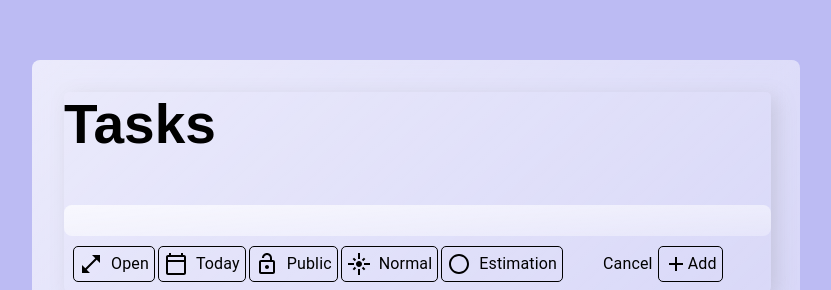
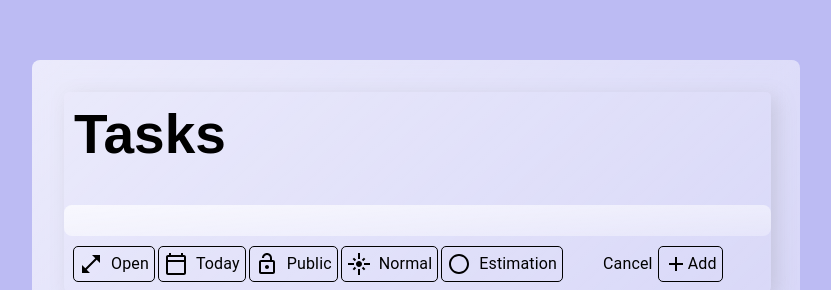
Before and after one commit to alejandroaperez1994g/allDone, a React (Create React App) app: page / in a window 1280 px wide. Shown: the top 290 px of the page, without its empty margins (224-1055 px from the left). Built offline with nearby package versions, Linux system fonts and the light colour scheme; no server answers; the database is empty.

Commit message:
deleting unused code

```diff
--- a/src/App.css
+++ b/src/App.css
@@ -6,6 +6,10 @@
 
 h1 {
   font-size: 55px;
+  /* align-self: center; */
+  padding: 10px;
+  cursor: pointer;
+  width: fit-content;
 }
 .App {
   font-family: "Poppins", sans-serif;
--- a/src/App.js
+++ b/src/App.js
@@ -29,9 +29,6 @@ function App() {
     container2: {
       display: "flex",
       alignItems: "center",
-      // position: "absolute",
-      // right: "10px",
-      // right: -750,
     },
     item: {
       display: "flex",
@@ -51,7 +48,7 @@ function App() {
       display: "flex",
       border: theme.spacing(1),
       cursor: "Pointer",
-      // border: "1px solid #000",
+
       borderRadius: "5px",
       padding: "5px",
       [theme.breakpoints.down("lg")]: {
@@ -62,14 +59,12 @@ function App() {
       },
     },
     itemAdd: {
-      // [theme.breakpoints.down("md")]: {
       display: "flex",
       border: theme.spacing(1),
       cursor: "Pointer",
       border: "1px solid #000",
       borderRadius: "5px",
       padding: "5px",
-      // },
     },
     icon: {
       marginRigth: theme.spacing(2),
@@ -114,7 +109,9 @@ function App() {
     setShowButtons("false");
   };
 
-  const onClick = () => setShowButtons(true);
+  const onClick = () => {
+    classes.container = classes.containerFocus;
+  };
 
   return (
     <div className="App">
@@ -127,7 +124,6 @@ function App() {
                 type="text"
                 value={input}
                 onChange={(event) => setInput(event.target.value)}
-                onClick={onClick}
               />
               <Container className={classes.container}>
                 <div className={classes.item}>
```
